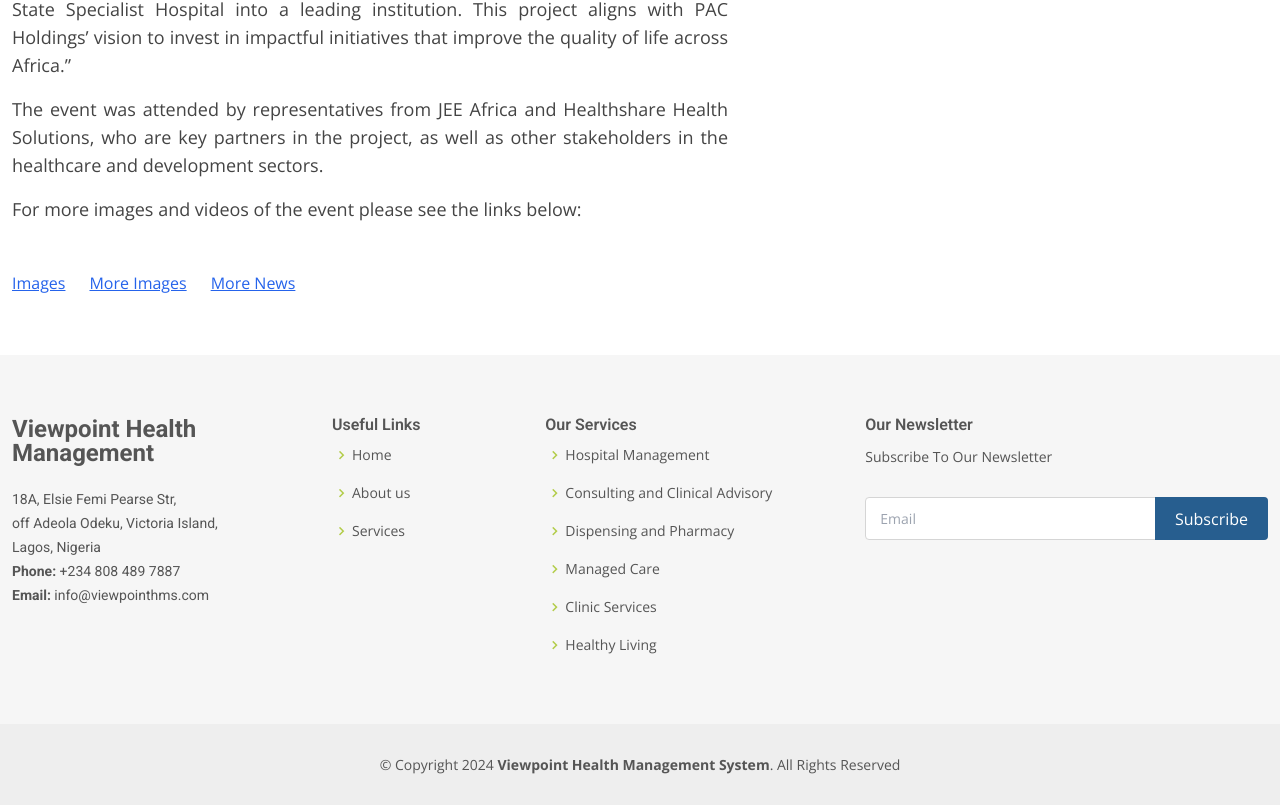
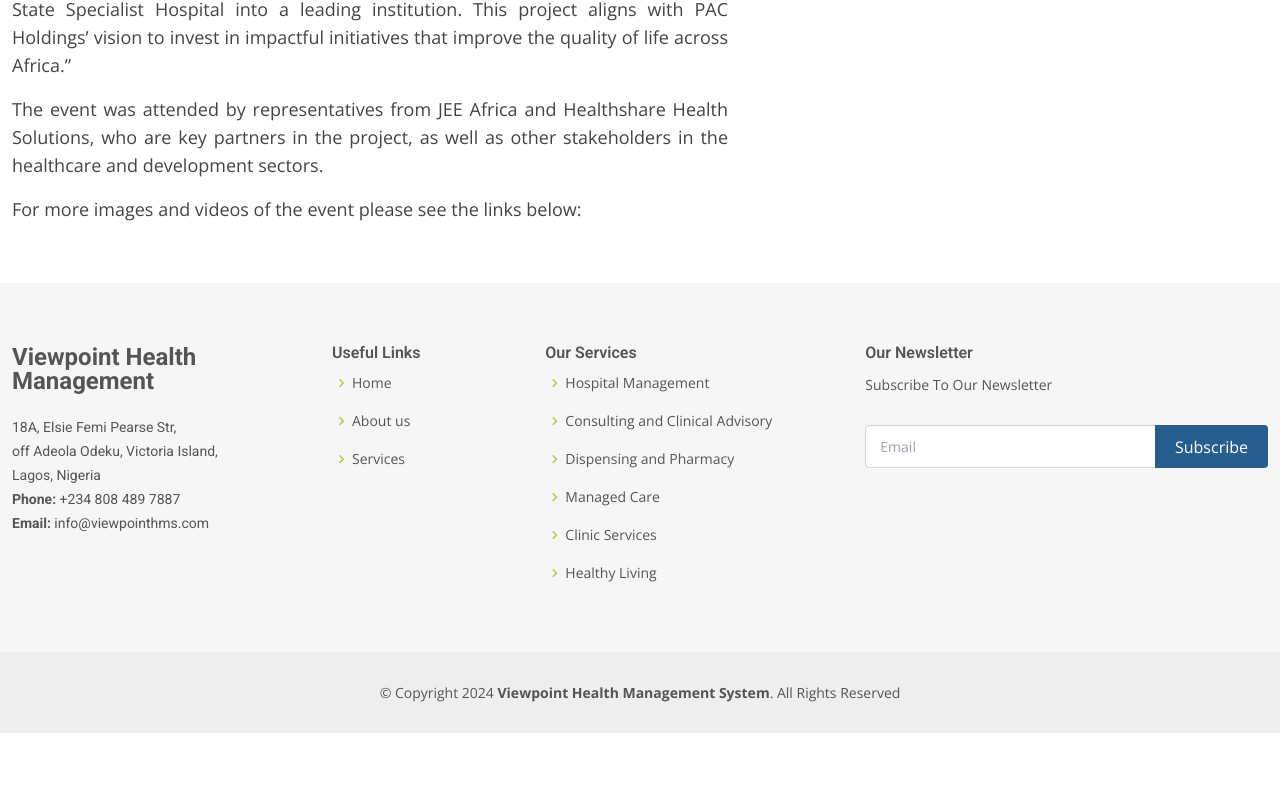
Before and after one commit to marketintelsolutions/viewpointhms, a React (Vite) app: page /media in a window 1280 px wide. Shown: the part 2786-3591 px from the top of the page. After the commit the page ends 3519 px from the top, so only its background shows below. Built offline with nearby package versions, Linux system fonts and the light colour scheme; the HTML template or start-up script is replaced by a standard one.

Commit message:
remove links

```diff
--- a/src/pages/Media.jsx
+++ b/src/pages/Media.jsx
@@ -113,7 +113,7 @@
               below:
             </p>
           </div>
-          <div className="flex gap-4 mt-5">
+          {/* <div className="flex gap-4 mt-5">>
             <a
               className="underline text-blue-600"
               target="_blank"
@@ -135,7 +135,7 @@
             >
               More News
             </a>
-          </div>
+          </div> */}
         </div>
         <div className="w-full max-w-[380px]">
           <h2 className="text-3xl font-bold">Latest News</h2>
```
Also changed, not shown: 1 other file (tests, documents, lock files or other folders).
